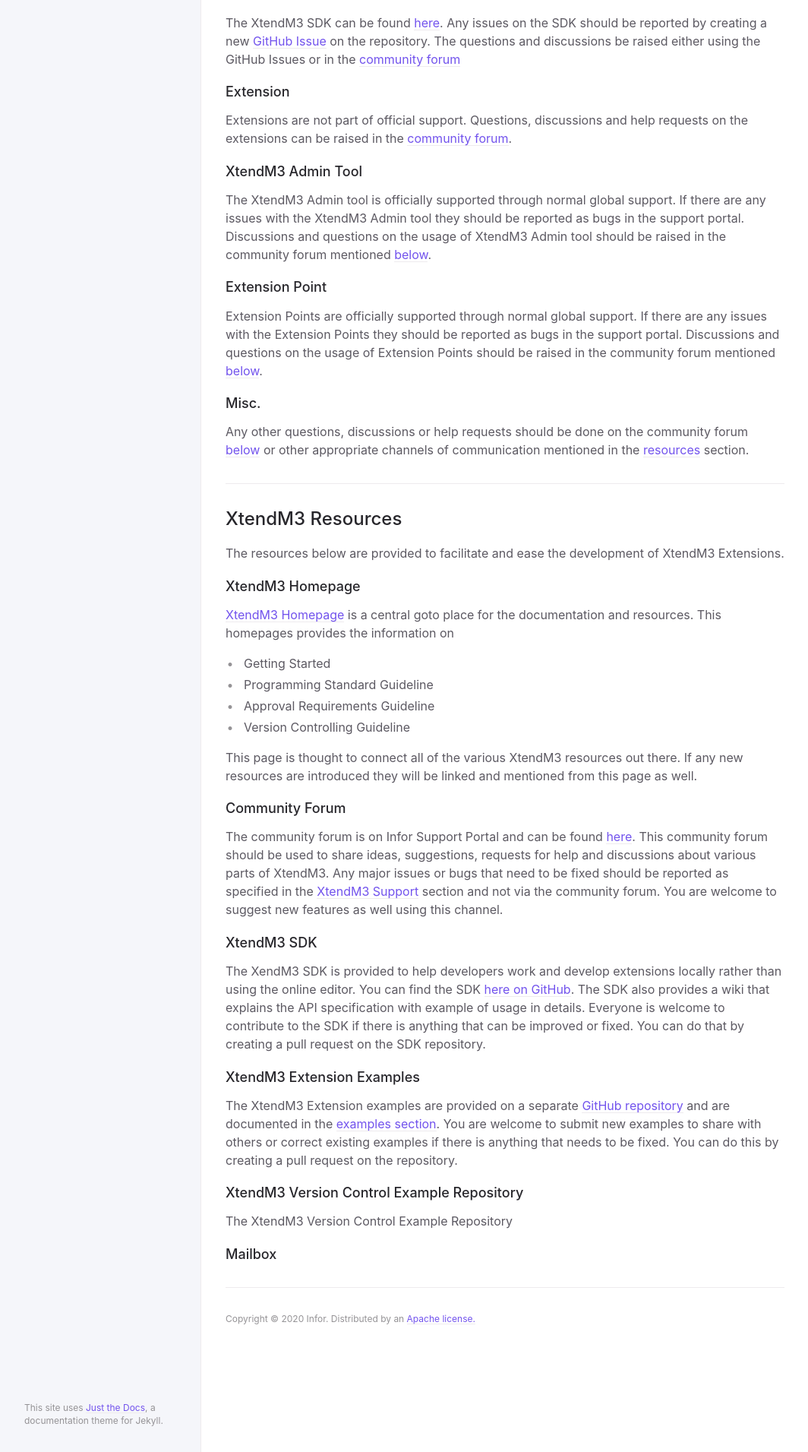
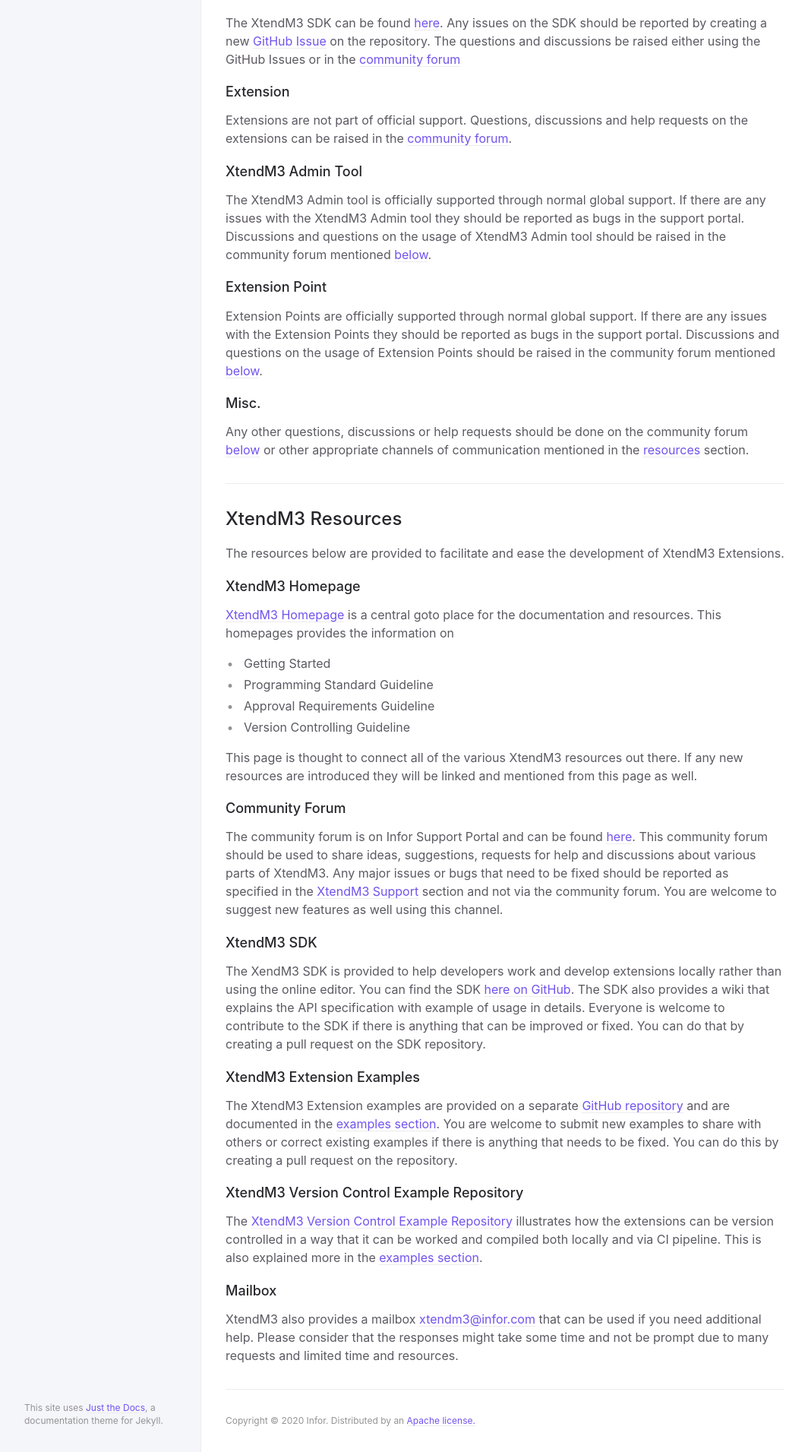
Before and after one commit to infor-cloud/xtendm3, a Jekyll site: the page built from docs/support-resources.md, in a window 1280 px wide. Shown: the part 852-2763 px from the top of the page at 76% size, without its empty margins (107-1171 px from the left). Built offline with Jekyll 4.4.1, drawn with Linux system fonts in a browser that asks for light colours.

Commit message:
Finalize support and resources page

```diff
--- a/docs/support-resources.md
+++ b/docs/support-resources.md
@@ -81,6 +81,10 @@ share with others or correct existing examples if there is anything that needs t
 a pull request on the repository.
 
 ### XtendM3 Version Control Example Repository
-The XtendM3 Version Control Example Repository
+The [XtendM3 Version Control Example Repository](https://github.com/infor-cloud/acme-corp-extensions) illustrates how
+the extensions can be version controlled in a way that it can be worked and compiled both locally and via CI pipeline.
+This is also explained more in the [examples section]({{ site.baseurl }}{% link docs/documentation/version-controlling.md %}).
 
 ### Mailbox
+XtendM3 also provides a mailbox [xtendm3@infor.com](mailto:xtendm3@infor.com) that can be used if you need additional help.
+Please consider that the responses might take some time and not be prompt due to many requests and limited time and resources.
```
